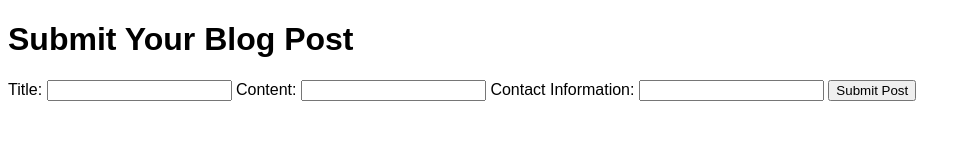
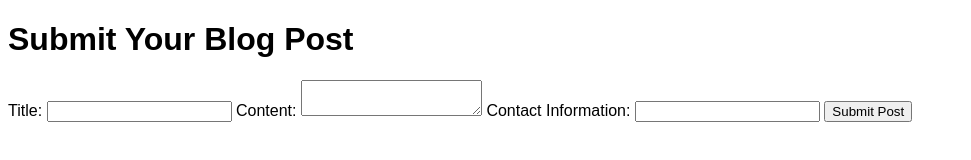
Before and after one commit to Elfxll/istm4210, a plain HTML site: page blog_form.html in a window 1280 px wide. Shown: the whole page, without its empty margins (0-971 px from the left). Drawn offline with Linux system fonts and the light colour scheme.

Commit message:
Update blog_form.html

```diff
--- a/blog_form.html
+++ b/blog_form.html
@@ -14,7 +14,7 @@
     <input type="text" id="title" name="title" required>
 
     <label for="content">Content:</label>
-    <input type="content" id="content" name="content" required>
+    <textarea id="content" name="content" required></textarea>
 
     <label for="contact_info">Contact Information:</label>
     <input type="contact_info" id="contact_info" name="contact_info" required>
```
